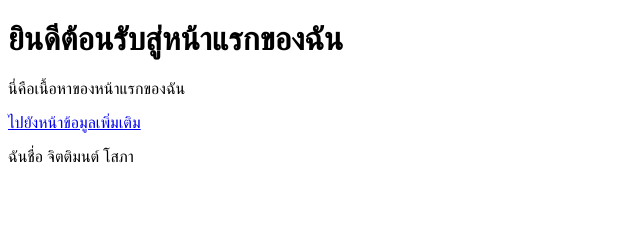
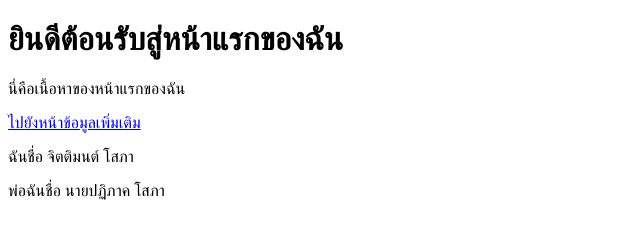
Before and after one commit to jittimon/html5_basic1, a plain HTML site: page index.html in a window 1280 px wide. Shown: the whole page, without its empty margins (0-640 px from the left). Drawn offline with Linux system fonts and the light colour scheme.

Commit message:
ใส่ชื่อพ่อ

```diff
--- a/index.html
+++ b/index.html
@@ -11,5 +11,7 @@
     <a href="about.html">ไปยังหน้าข้อมูลเพิ่มเติม</a>
 
     <p>ฉันชื่อ จิตติมนต์ โสภา</p>
+    <p>พ่อฉันชื่อ นายปฏิภาค โสภา</p>
+
 </body>
 </html>
```
